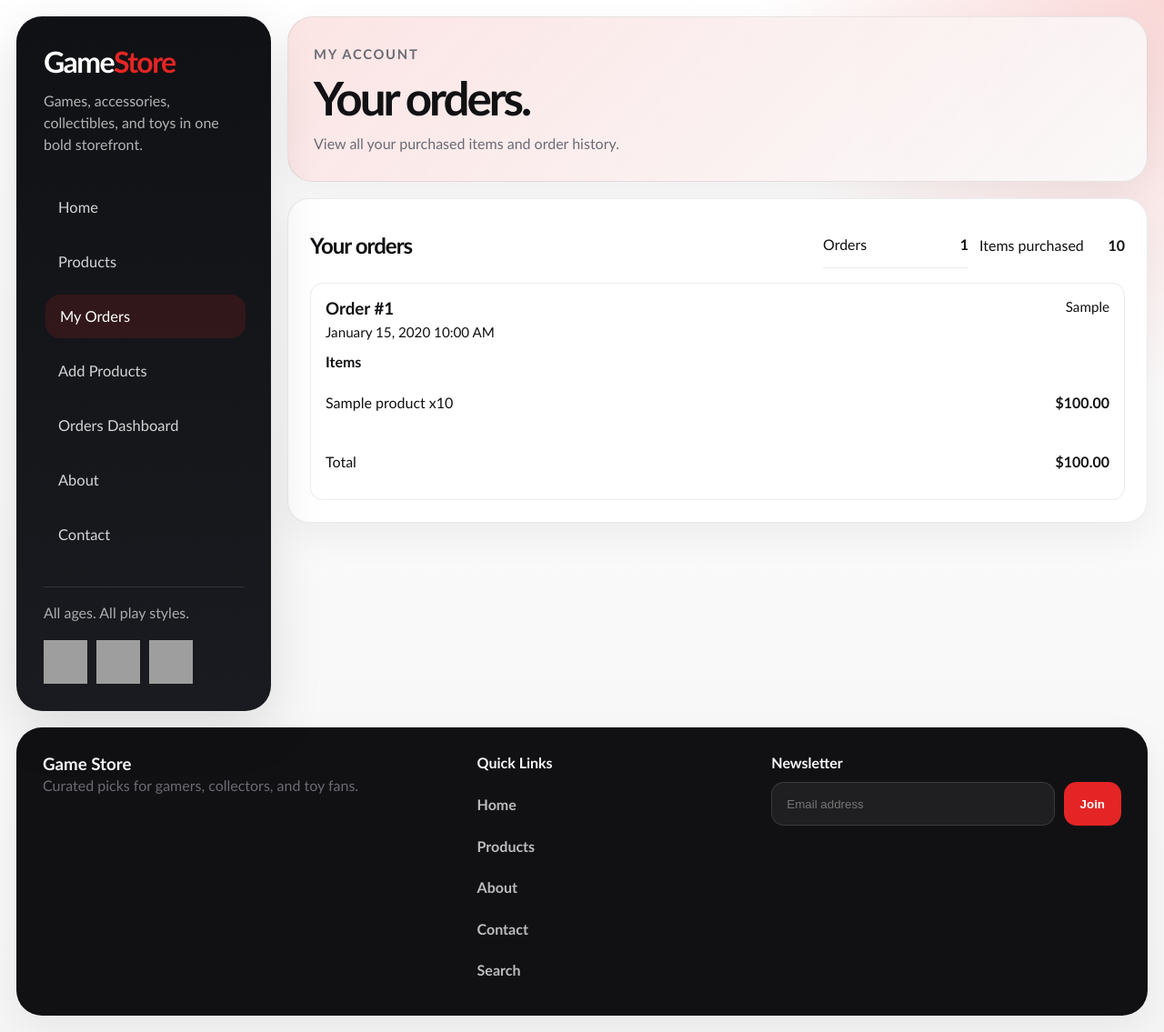
After one commit to malakafifii/Web-Programming--Game-Store, a PHP site: page /user_orders.php in a window 1280 px wide. The commit adds this page. Shown: the whole page at 91% size. Run offline with PHP 8.4, Linux system fonts and the light colour scheme; the visitor is signed in with stand-in values (Sample User, id 1); tables that the repository leaves empty hold one stand-in row (values such as "Sample post"); grey boxes are pictures that could not be loaded.

Commit message:
validations + my orders page + delete functionality

```diff
--- a/Game Store/contact.php
+++ b/Game Store/contact.php
@@ -24,7 +24,6 @@
 				<label class="field" style="display:block; margin-top:14px;">Message<textarea name="message" placeholder="How can we help?"></textarea></label>
 				<div class="form-actions">
 					<button class="btn btn-primary" type="submit">Send Message</button>
-					<a class="btn btn-secondary" href="mailto:support@gamestore.local">Email Us</a>
 				</div>
 			</form>
 
--- a/Game Store/includes/db.php
+++ b/Game Store/includes/db.php
@@ -251,6 +251,12 @@ function createProduct(array $productData): int
     return (int) db()->lastInsertId();
 }
 
+function delteProduct(int $productId): int{
+    $stmt = db()->prepare('DELETE FROM products WHERE id = :id');
+    $stmt->execute(['id' => $productId]);
+    return $stmt->rowCount();
+}
+
 function updateProduct(int $id, array $productData): bool
 {
     $name = trim($productData['name'] ?? '');
@@ -303,3 +309,61 @@ function isAdmin(): bool
 {
     return !empty($_SESSION['user_role']) && $_SESSION['user_role'] === 'admin';
 }
+
+function getOrdersByUserId(int $userId): array
+{
+    $stmt = db()->prepare(
+        'SELECT
+            o.order_id,
+            o.user_id,
+            o.email,
+            o.`date`,
+            o.payment,
+            oi.product_Id,
+            oi.quantity,
+            oi.price,
+            p.name AS product_name
+         FROM orders o
+         LEFT JOIN order_items oi ON oi.order_id = o.order_id
+         LEFT JOIN products p ON p.id = oi.product_Id
+         WHERE o.user_id = :user_id
+         ORDER BY o.`date` DESC, o.order_id DESC, oi.order_item_id ASC'
+    );
+
+    $stmt->execute(['user_id' => $userId]);
+
+    $groupedOrders = [];
+
+    foreach ($stmt->fetchAll() as $row) {
+        $orderId = (int) $row['order_id'];
+
+        if (!isset($groupedOrders[$orderId])) {
+            $groupedOrders[$orderId] = [
+                'order_id' => $orderId,
+                'email' => $row['email'],
+                'date' => $row['date'],
+                'payment' => $row['payment'],
+                'items' => [],
+                'total' => 0.0,
+                'item_count' => 0,
+            ];
+        }
+
+        if (!empty($row['product_Id'])) {
+            $quantity = (int) ($row['quantity'] ?? 0);
+            $price = (float) ($row['price'] ?? 0);
+
+            $groupedOrders[$orderId]['items'][] = [
+                'product_id' => (int) $row['product_Id'],
+                'product_name' => $row['product_name'] ?? ('Product #' . (int) $row['product_Id']),
+                'quantity' => $quantity,
+                'price' => $price,
+                'line_total' => $price * $quantity,
+            ];
+            $groupedOrders[$orderId]['total'] += $price * $quantity;
+            $groupedOrders[$orderId]['item_count'] += $quantity;
+        }
+    }
+
+    return array_values($groupedOrders);
+}
--- a/Game Store/includes/sidebar.php
+++ b/Game Store/includes/sidebar.php
@@ -10,6 +10,9 @@
     <nav class="sidebar-nav" aria-label="Primary">
         <a href="index.php" class="<?php echo $currentPage === 'index.php' ? 'active' : ''; ?>">Home</a>
         <a href="products.php" class="<?php echo $currentPage === 'products.php' ? 'active' : ''; ?>">Products</a>
+        <?php if (!empty($_SESSION['user_id'])): ?>
+            <a href="user_orders.php" class="<?php echo $currentPage === 'user_orders.php' ? 'active' : ''; ?>">My Orders</a>
+        <?php endif; ?>
         <?php if (isAdmin()): ?>
             <a href="admin.php" class="<?php echo $currentPage === 'admin.php' ? 'active' : ''; ?>">Add Products</a>
             <a href="admin_orders.php" class="<?php echo $currentPage === 'admin_orders.php' ? 'active' : ''; ?>">Orders Dashboard</a>
--- a/Game Store/order_success.php
+++ b/Game Store/order_success.php
@@ -18,7 +18,7 @@ if (!$orderData) {
 
 $savedOrders = $_SESSION['saved_orders'] ?? [];
 if (!isset($savedOrders[$orderToken])) {
-	$orderStmt = db()->prepare('INSERT INTO orders (email, payment) VALUES (:email, :payment)');
+	$orderStmt = db()->prepare('INSERT INTO orders (user_id, email, payment) VALUES (:user_id, :email, :payment)');
 	$itemStmt = db()->prepare(
 		'INSERT INTO order_items (order_id, product_Id, quantity, price)
 		 VALUES (:order_id, :product_id, :quantity, :price)'
@@ -26,7 +26,9 @@ if (!isset($savedOrders[$orderToken])) {
 
 	db()->beginTransaction();
 	try {
+		$userId = isset($_SESSION['user_id']) ? (int) $_SESSION['user_id'] : null;
 		$orderStmt->execute([
+			'user_id' => $userId,
 			'email' => $orderData['email'],
 			'payment' => $orderData['payment'],
 		]);
--- a/Game Store/register.php
+++ b/Game Store/register.php
@@ -47,8 +47,8 @@ include 'includes/header.php';
 				<?php endif; ?>
 				<div class="form-grid">
 					<label class="field full-col">Username<input type="text" name="username" required></label>
-					<label class="field full-col">Password<input type="password" name="password" required></label>
-					<label class="field full-col">Confirm Password<input type="password" name="confirm_password" required></label>
+					<label class="field full-col">Password<input type="password" name="password" required minlength="8"></label>
+					<label class="field full-col">Confirm Password<input type="password" name="confirm_password" required minlength="8"></label>
 				</div>
 				<div class="form-actions">
 					<button class="btn btn-primary" type="submit">Create Account</button>
--- /dev/null
+++ b/Game Store/user_orders.php
@@ -0,0 +1,89 @@
+<?php
+session_start();
+require_once __DIR__ . '/includes/db.php';
+
+// Check if user is logged in
+if (empty($_SESSION['user_id'])) {
+    header('Location: login.php');
+    exit;
+}
+
+$userId = (int) $_SESSION['user_id'];
+$orders = getOrdersByUserId($userId);
+$orderCount = count($orders);
+$itemCount = 0;
+foreach ($orders as $order) {
+    $itemCount += (int) ($order['item_count'] ?? 0);
+}
+
+include 'includes/header.php';
+?>
+
+<div class="layout">
+    <?php include 'includes/sidebar.php'; ?>
+
+    <main class="main-pane">
+        <section class="page-hero">
+            <p class="eyebrow">My Account</p>
+            <h1>Your orders.</h1>
+            <p>View all your purchased items and order history.</p>
+        </section>
+
+        <section class="content-grid">
+            <article class="form-panel full-col">
+                <div style="display: flex; justify-content: space-between; align-items: center; gap: 16px; flex-wrap: wrap; margin-bottom: 16px;">
+                    <h2 style="margin: 0;">Your orders</h2>
+                    <div style="display: flex; gap: 12px; flex-wrap: wrap;">
+                        <div class="checkout-line" style="margin: 0; min-width: 160px;">
+                            <span>Orders</span>
+                            <strong><?php echo (int) $orderCount; ?></strong>
+                        </div>
+                        <div class="checkout-line" style="margin: 0; min-width: 160px;">
+                            <span>Items purchased</span>
+                            <strong><?php echo (int) $itemCount; ?></strong>
+                        </div>
+                    </div>
+                </div>
+
+                <?php if (empty($orders)): ?>
+                    <p>You haven't placed any orders yet. <a href="products.php">Start shopping</a></p>
+                <?php else: ?>
+                    <div style="display: grid; gap: 16px;">
+                        <?php foreach ($orders as $order): ?>
+                            <article style="border: 1px solid var(--border); border-radius: 14px; padding: 16px; background: #fff;">
+                                <div style="display: flex; justify-content: space-between; gap: 12px; flex-wrap: wrap; margin-bottom: 14px;">
+                                    <div>
+                                        <h3 style="margin: 0 0 6px 0;">Order #<?php echo (int) $order['order_id']; ?></h3>
+                                        <div style="color: var(--text-secondary); font-size: 0.95rem;">
+                                            <?php echo htmlspecialchars(date('F j, Y g:i A', strtotime($order['date']))); ?>
+                                        </div>
+                                    </div>
+                                    <div style="text-align: right; color: var(--text-secondary); font-size: 0.95rem;">
+                                        <div><?php echo htmlspecialchars($order['payment']); ?></div>
+                                    </div>
+                                </div>
+
+                                <div style="display: grid; gap: 8px;">
+                                    <div style="font-weight: 600; margin-bottom: 2px;">Items</div>
+                                    <?php foreach ($order['items'] as $item): ?>
+                                        <div class="checkout-line" style="margin: 0;">
+                                            <span><?php echo htmlspecialchars($item['product_name']); ?> x<?php echo (int) $item['quantity']; ?></span>
+                                            <strong>$<?php echo number_format($item['line_total'], 2); ?></strong>
+                                        </div>
+                                    <?php endforeach; ?>
+                                </div>
+
+                                <div class="checkout-line" style="margin: 14px 0 0 0;">
+                                    <span>Total</span>
+                                    <strong>$<?php echo number_format((float) $order['total'], 2); ?></strong>
+                                </div>
+                            </article>
+                        <?php endforeach; ?>
+                    </div>
+                <?php endif; ?>
+            </article>
+        </section>
+    </main>
+</div>
+
+<?php include 'includes/footer.php'; ?>
```
Also changed, not shown: Game Store/admin.php (+17 -1 lines), Game Store/checkout.php (+43 -30 lines), Game Store/db_schema.sql (+6 -1 lines), Game Store/ptoduct.php (+17 -1 lines).
